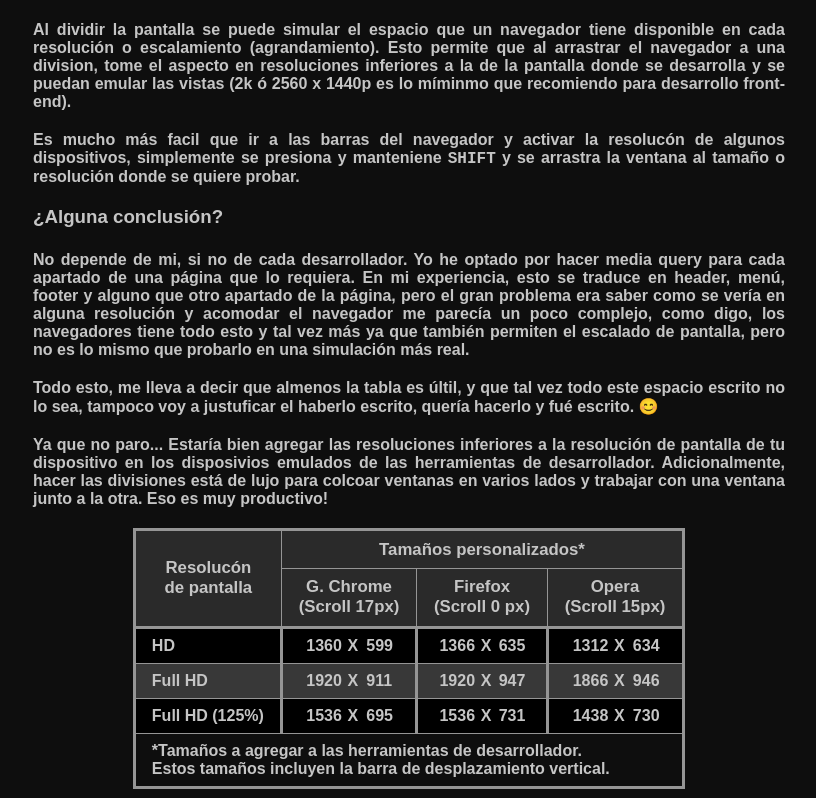
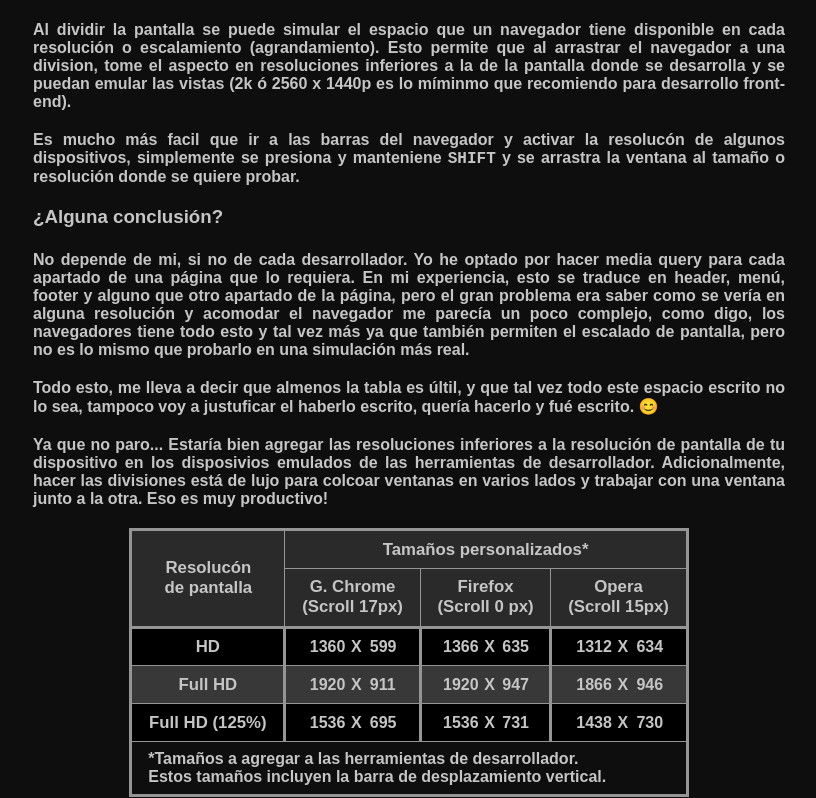
Before and after one commit to chybeat/ScreenSize, a plain HTML site: page index.html in a window 1280 px wide. Shown: the part 2842-3640 px from the top of the page, without its empty margins (231-1047 px from the left). Drawn offline with Linux system fonts and the light colour scheme; a web font is replaced by a local one.

Commit message:
Mejora de tablas en HTML

```diff
--- a/index.html
+++ b/index.html
@@ -51,8 +51,6 @@
 			background-color: #0e0e0e;
 			font-size: 1.6rem;
 			color: #c5c5c5;
-
-
 		}
 
 		footer {
@@ -74,6 +72,7 @@
 
 		.data {
 			padding-bottom: 2em;
+			white-space: nowrap;
 		}
 
 		.data thead {
@@ -121,13 +120,11 @@
 			border: 3px solid #959595;
 		}
 
-
 		.data .res-width {
 			border-left: 3px solid #959595;
 			border-right: none;
 			padding-right: 0.1em;
 			text-align: right;
-
 		}
 
 		.res-rec {
@@ -168,7 +165,6 @@
 			padding: 1em;
 			margin: 0 auto;
 			text-align: justify;
-			;
 		}
 
 		#logic {
@@ -224,10 +220,12 @@
 			z-index: -1;
 		}
 
-		#resolution-comparative {
+		#resolution-comparative,
+		#custom-sizes {
 			width: 100%;
 			overflow-x: auto;
 			margin-bottom: 2em;
+			position: relative;
 		}
 
 		#sizes {
@@ -257,9 +255,19 @@
 			width: 100%;
 		}
 
+		table {
+			position: relative;
+		}
+
 		@media (min-width: 1851px) {
 			body {
 				font-size: 1.6rem;
+			}
+		}
+
+		@media (max-width: 480px) {
+			body {
+				padding: 0.5em;
 			}
 		}
 	</style>
@@ -485,6 +493,7 @@
 			<p>No depende de mi, si no de cada desarrollador. Yo he optado por hacer media query para cada apartado de una página que lo requiera. En mi experiencia, esto se traduce en header, menú, footer y alguno que otro apartado de la página, pero el gran problema era saber como se vería en alguna resolución y acomodar el navegador me parecía un poco complejo, como digo, los navegadores tiene todo esto y tal vez más ya que también permiten el escalado de pantalla, pero no es lo mismo que probarlo en una simulación más real.</p>
 			<p>Todo esto, me lleva a decir que almenos la tabla es últil, y que tal vez todo este espacio escrito no lo sea, tampoco voy a justuficar el haberlo escrito, quería hacerlo y fué escrito. 😊</p>
 			<p>Ya que no paro... Estaría bien agregar las resoluciones inferiores a la resolución de pantalla de tu dispositivo en los disposivios emulados de las herramientas de desarrollador. Adicionalmente, hacer las divisiones está de lujo para colcoar ventanas en varios lados y trabajar con una ventana junto a la otra. Eso es muy productivo!</p>
+			<div id="custom-sizes">
 				<table class="data pers">
 					<thead>
 						<tr>
@@ -499,7 +508,7 @@
 					</thead>
 					<tbody>
 						<tr>
-						<td>HD</td>
+							<th>HD</th>
 							<td class="res-width">1360</td>
 							<td class="by-x">X</td>
 							<td class="res-height">599</td>
@@ -511,7 +520,7 @@
 							<td class="res-height">634</td>
 						</tr>
 						<tr>
-						<td>Full HD</td>
+							<th>Full HD</th>
 							<td class="res-width">1920</td>
 							<td class="by-x">X</td>
 							<td class="res-height">911</td>
@@ -523,7 +532,7 @@
 							<td class="res-height">946</td>
 						</tr>
 						<tr>
-						<td>Full HD (125%)</td>
+							<th>Full HD (125%)</th>
 							<td class="res-width">1536</td>
 							<td class="by-x">X</td>
 							<td class="res-height">695</td>
@@ -542,6 +551,7 @@
 						</tr>
 					</tfoot>
 				</table>
+			</div>
 		</article>
 	</section>
 	<script>
```
Also changed, not shown: 1 other file. Lines whose indentation alone changed are shown as unchanged.
